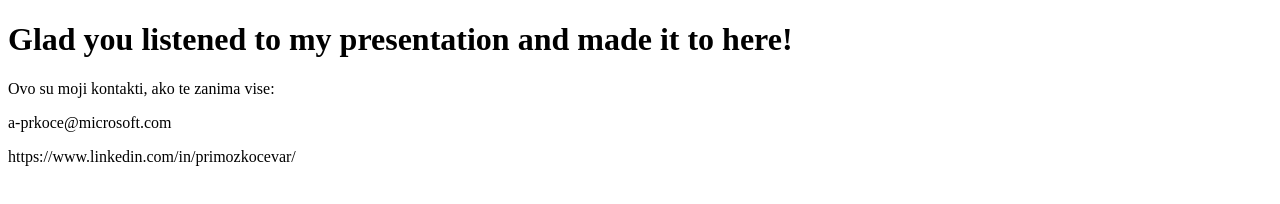
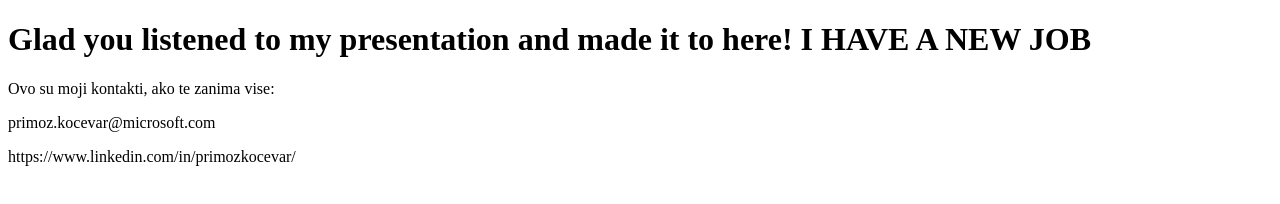
Before and after one commit to primozkocevar/html-demo, a plain HTML site: page index.html in a window 1280 px wide. Drawn offline with Linux system fonts and the light colour scheme.

Commit message:
Update index.html

```diff
--- a/index.html
+++ b/index.html
@@ -2,9 +2,9 @@
 <html>
 <body>
 
-<h1>Glad you listened to my presentation and made it to here!</h1>
+<h1>Glad you listened to my presentation and made it to here! I HAVE A NEW JOB</h1>
 <p>Ovo su moji kontakti, ako te zanima vise:</p>
-<p>a-prkoce@microsoft.com</p>
+<p>primoz.kocevar@microsoft.com</p>
   https://www.linkedin.com/in/primozkocevar/
 
 </body>
```
